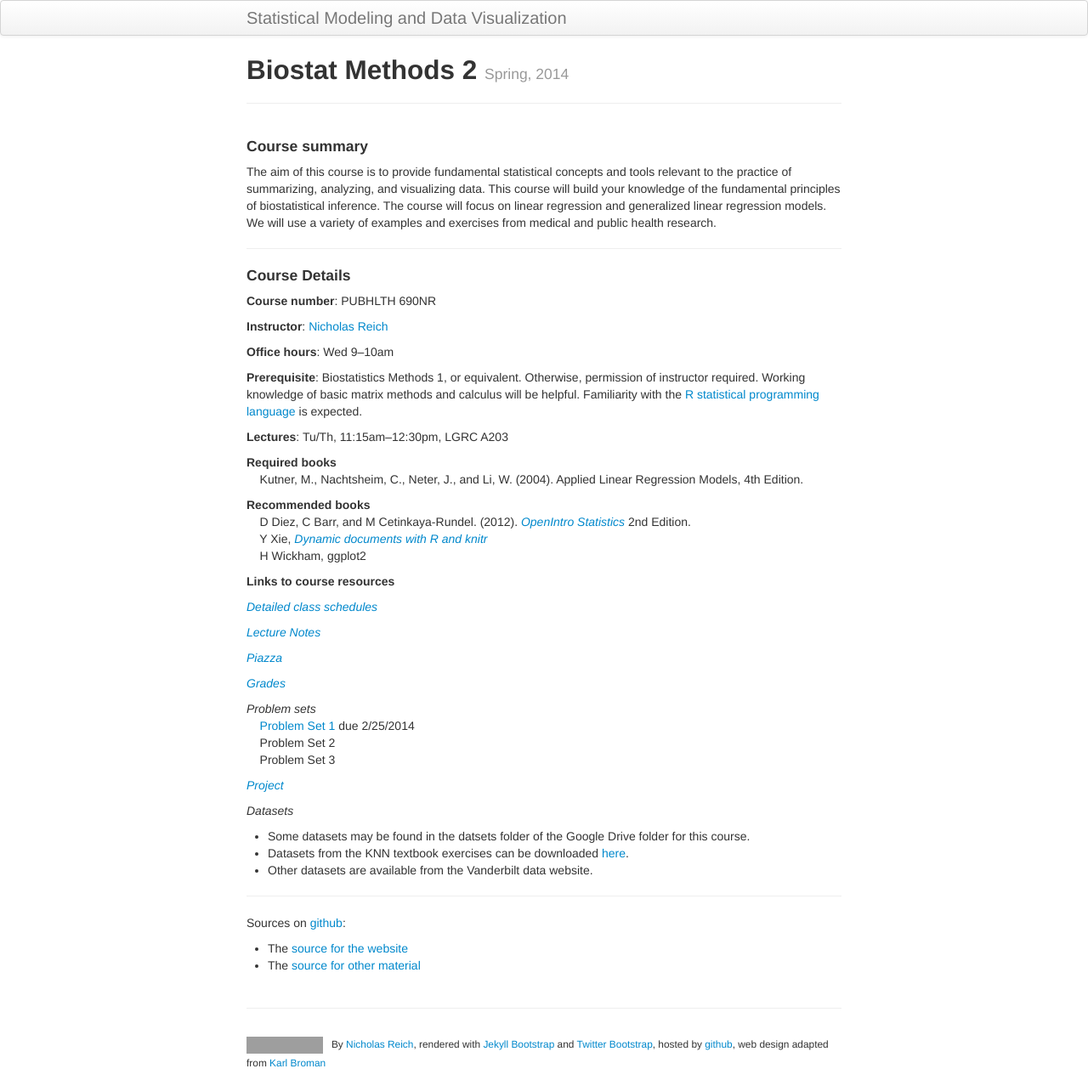
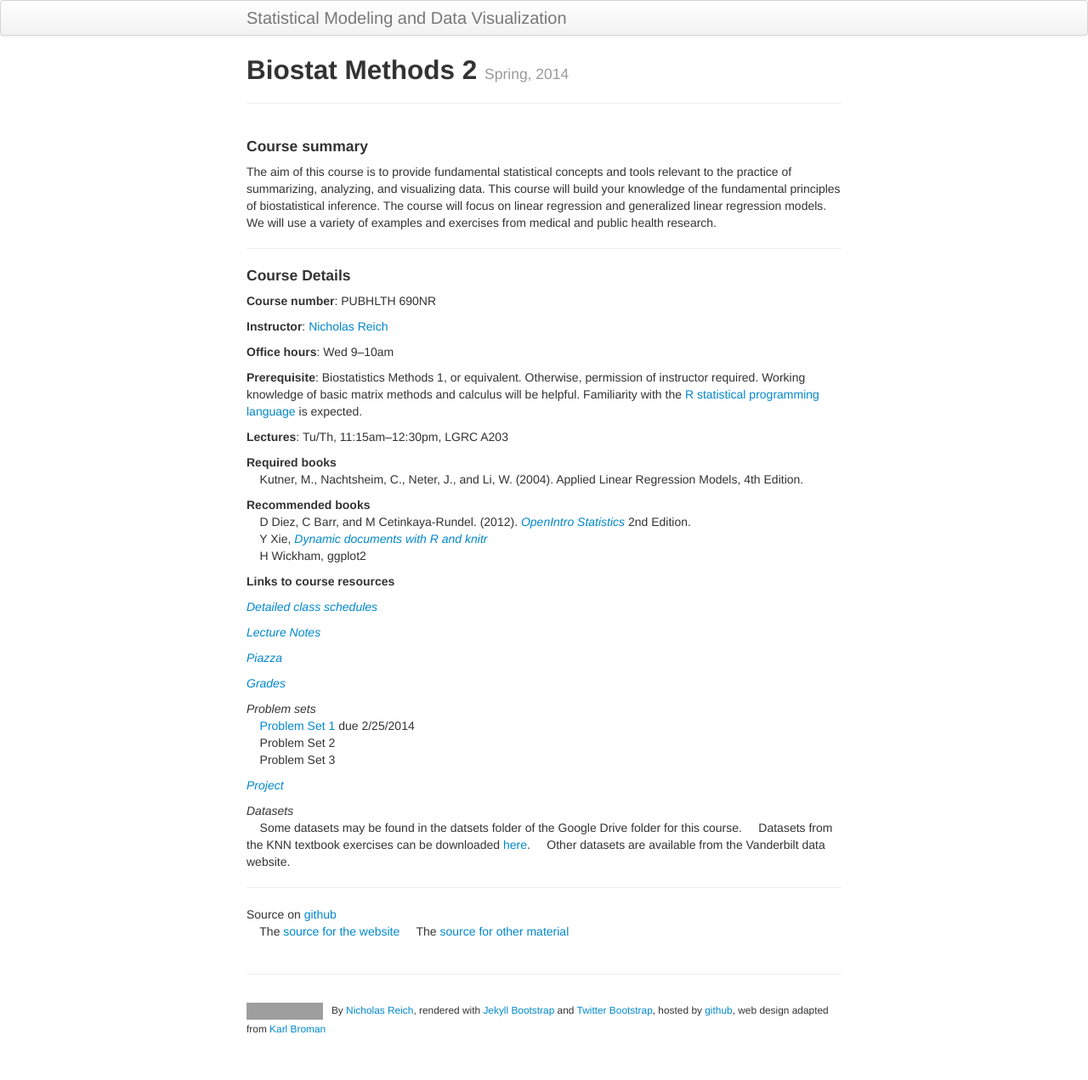
Before and after one commit to nickreich/methods2, a Jekyll site: the page built from index.md, in a window 1280 px wide. Shown: the whole page at 85% size. Built offline with Jekyll 4.4.1, drawn with Linux system fonts in a browser that asks for light colours; after the commit the page ends 1231 px from its top, so only the background shows below that; grey boxes are pictures that could not be loaded.

Commit message:
prettyifing the index

```diff
--- a/index.md
+++ b/index.md
@@ -48,13 +48,13 @@ The aim of this course is to provide fundamental statistical concepts and tools
 *[Project](pages/project.html)*
 
 *Datasets*<br>
- * Some datasets may be found in the datsets folder of the Google Drive folder for this course.
- * Datasets from the KNN textbook exercises can be downloaded [here](https://netfiles.umn.edu/users/nacht001/www/nachtsheim/index.html).
- * Other datasets are available from the Vanderbilt data website.
+&nbsp; &nbsp; Some datasets may be found in the datsets folder of the Google Drive folder for this course.
+&nbsp; &nbsp; Datasets from the KNN textbook exercises can be downloaded [here](https://netfiles.umn.edu/users/nacht001/www/nachtsheim/index.html).
+&nbsp; &nbsp; Other datasets are available from the Vanderbilt data website.
 
 
 ---
 
-Sources on [github](http://github.com):
-- The [source for the website](https://github.com/nickreich/methods2/tree/gh-pages)
-- The [source for other material](https://github.com/nickreich/methods2/tree/master)
+Source on [github](http://github.com)<br>
+&nbsp; &nbsp; The [source for the website](https://github.com/nickreich/methods2/tree/gh-pages)
+&nbsp; &nbsp; The [source for other material](https://github.com/nickreich/methods2/tree/master)
```
